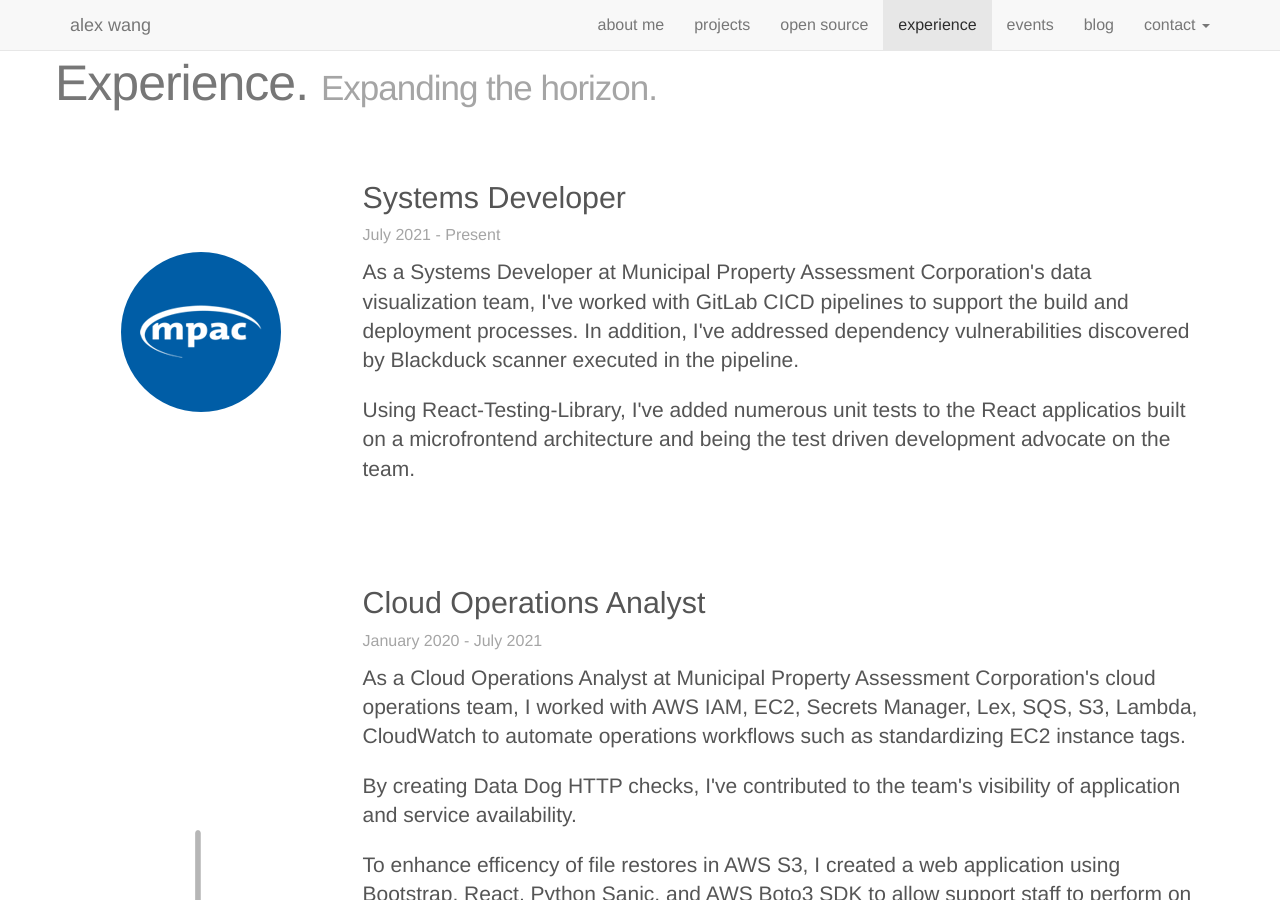
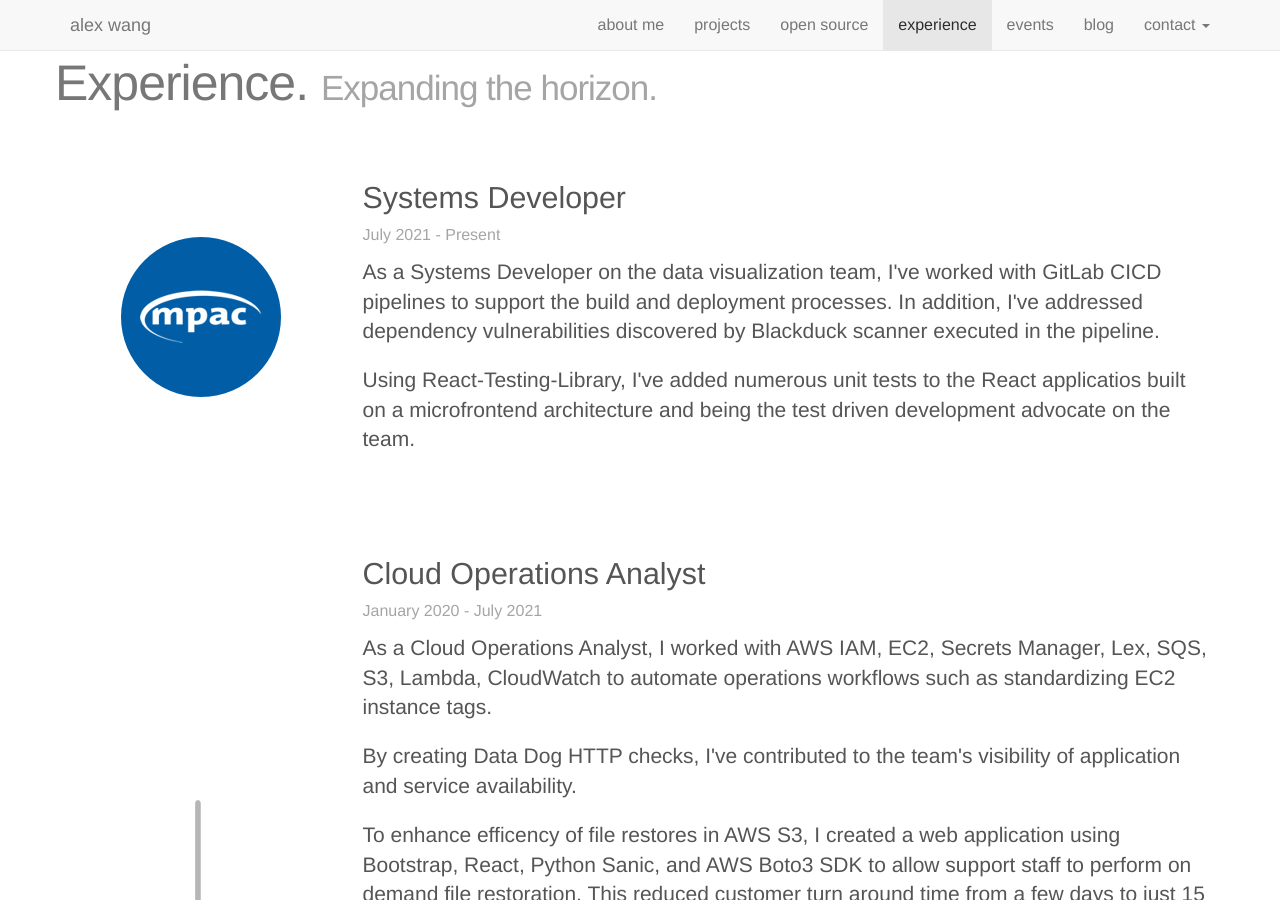
Before and after one commit to AlexWang-16/alexwang-16.github.io, a Jekyll site: the page built from index.html, in a window 1280 px wide and 900 px high, scrolled down 3392 px. Built offline with Jekyll 4.4.1, drawn with Linux system fonts in a browser that asks for light colours.

Commit message:
fix: mpac experience wording

```diff
--- a/index.html
+++ b/index.html
@@ -103,7 +103,7 @@
             <article class="exp-right-column">
               <h2 class="text-dark exp-responsive-h2">Systems Developer</h2>
               <p class="text-light">July 2021 - Present</p>
-              <p class="lead text-dark">As a Systems Developer at Municipal Property Assessment Corporation's data visualization team, I've worked with GitLab CICD pipelines to support the build and deployment processes. In addition, I've addressed dependency vulnerabilities discovered by Blackduck scanner executed in the pipeline.</p>
+              <p class="lead text-dark">As a Systems Developer on the data visualization team, I've worked with GitLab CICD pipelines to support the build and deployment processes. In addition, I've addressed dependency vulnerabilities discovered by Blackduck scanner executed in the pipeline.</p>
               <p class="lead text-dark">Using React-Testing-Library, I've added numerous unit tests to the React applicatios built on a microfrontend architecture and being the test driven development advocate on the team.</p>
               </p>
             </article>
@@ -117,7 +117,7 @@
           <article class="exp-right-column">
               <h2 class="text-dark exp-responsive-h2">Cloud Operations Analyst</h2>
               <p class="text-light">January 2020 - July 2021</p>
-              <p class="lead text-dark">As a Cloud Operations Analyst at Municipal Property Assessment Corporation's cloud operations team, I worked with AWS IAM, EC2, Secrets Manager, Lex, SQS, S3, Lambda, CloudWatch to automate operations workflows such as standardizing EC2 instance tags.</p>
+              <p class="lead text-dark">As a Cloud Operations Analyst, I worked with AWS IAM, EC2, Secrets Manager, Lex, SQS, S3, Lambda, CloudWatch to automate operations workflows such as standardizing EC2 instance tags.</p>
               <p class="lead text-dark">By creating Data Dog HTTP checks, I've contributed to the team's visibility of application and service availability.</p>
               <p class="lead text-dark">To enhance efficency of file restores in AWS S3, I created a web application using Bootstrap, React, Python Sanic, and AWS Boto3 SDK to allow support staff to perform on demand file restoration. This reduced customer turn around time from a few days to just 15 minutes.</p>
               <p class="lead text-dark">Working with the security team, I've created an AWS Lambda script in python that automated the creation of VPC traffic mirroring sessions.<p>
```
